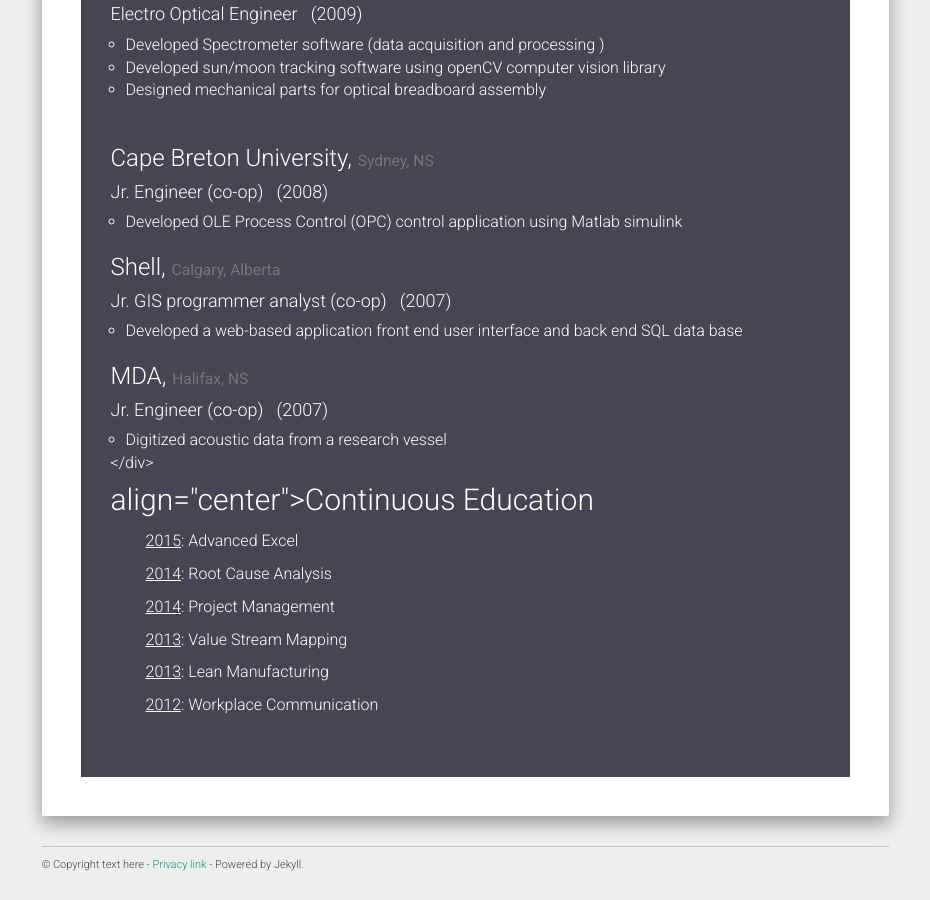
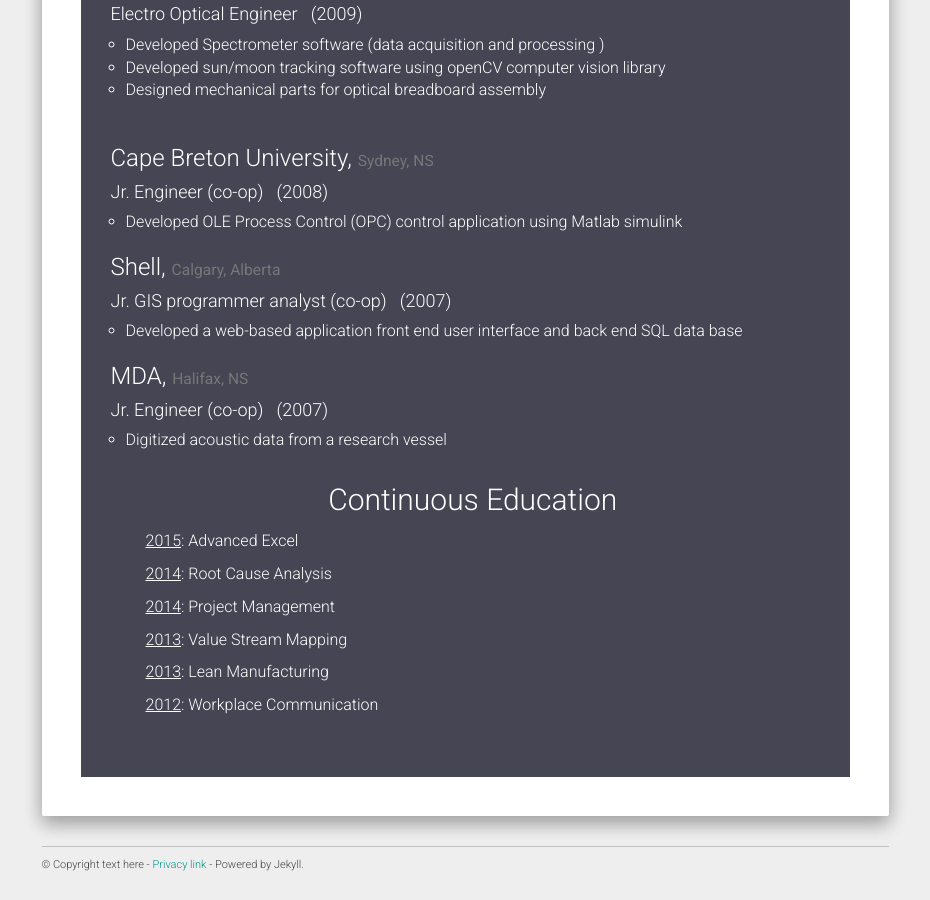
Before and after one commit to safifi4/bio-website, a Jekyll site: the page built from resume.md, in a window 1280 px wide and 900 px high, scrolled down 1633 px. Shown: the whole window, without its empty margins (321-1251 px from the left). Built offline with Jekyll 4.4.1, drawn with Linux system fonts in a browser that asks for light colours; nearby versions of some CDN libraries.

Commit message:
Update resume.md

```diff
--- a/resume.md
+++ b/resume.md
@@ -121,11 +121,10 @@ h2{
   <ul>
     <li>Digitized acoustic data from a research vessel </li>
   </ul>
-</div>
 
 <br>
 
-<h2> align="center">Continuous Education</h2>
+<h2 align="center">Continuous Education</h2>
 <div class="black">
   <p> <u>2015</u>: Advanced Excel </p>
   <p> <u>2014</u>: Root Cause Analysis</p>
```
